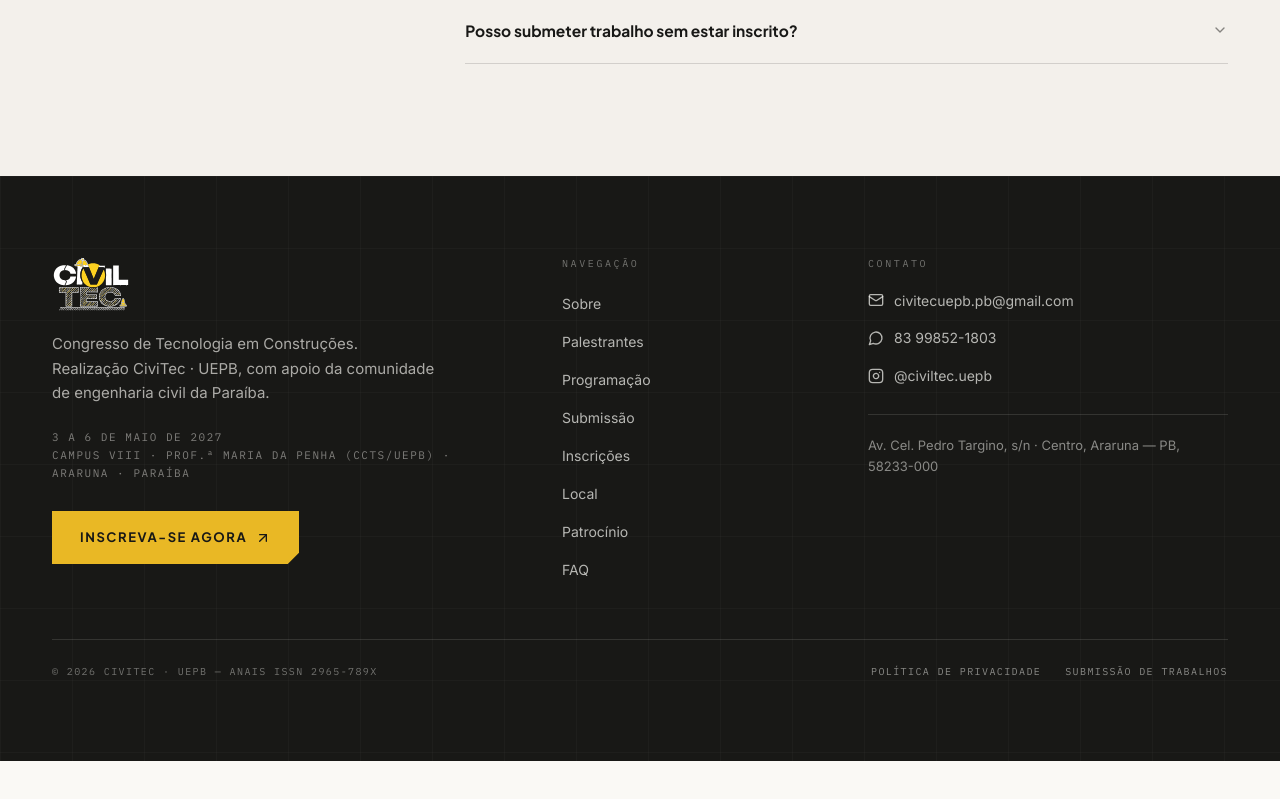
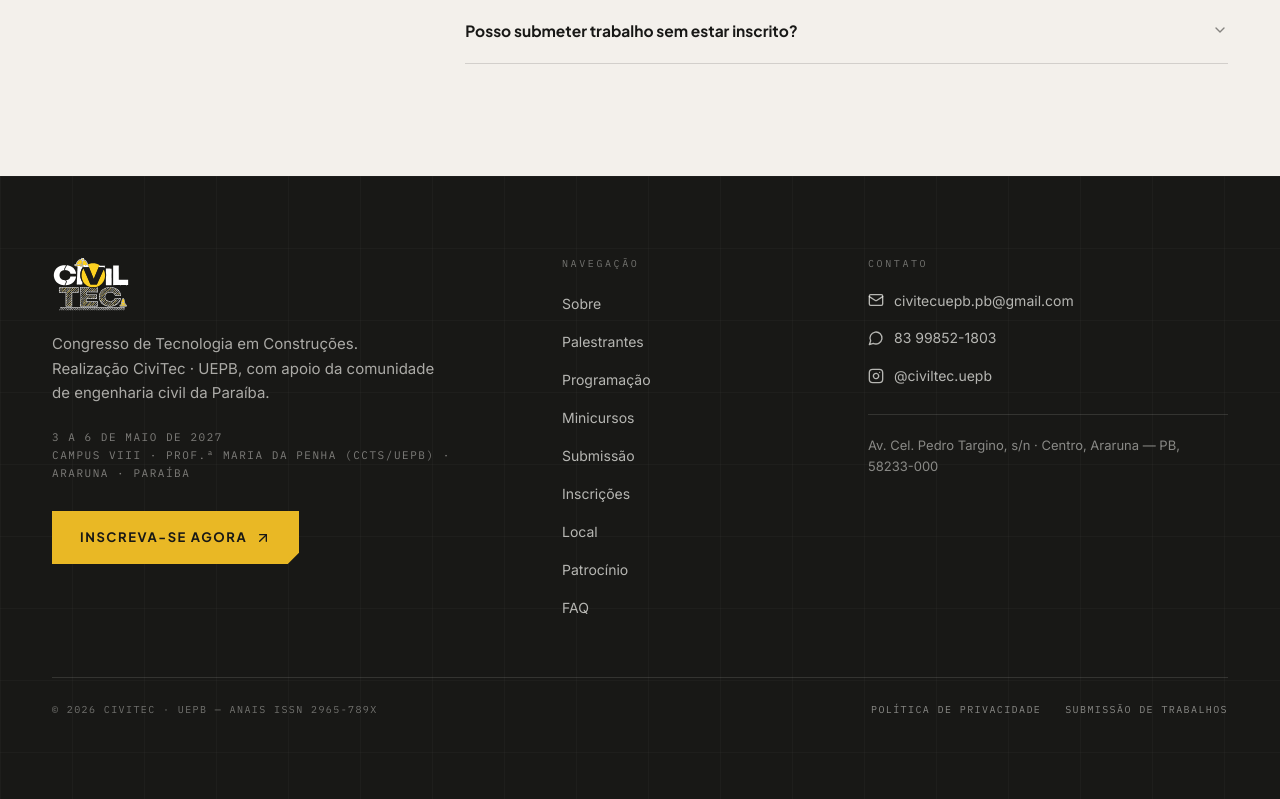
Before and after one commit to Dkalones/civil-tec, a React (Vite) app: page / in a window 1280 px wide. Shown: the part 8795-9594 px from the top of the page. Before the commit the page ends 9556 px from the top, so only its background shows below. Built offline with nearby package versions, Linux system fonts and the light colour scheme.

Commit message:
Adiciona minicursos à navegação do rodapé

```diff
--- a/src/components/site/Footer.jsx
+++ b/src/components/site/Footer.jsx
@@ -8,6 +8,7 @@ const NAV = [
   { label: "Sobre", to: "/sobre" },
   { label: "Palestrantes", to: "/palestrantes" },
   { label: "Programação", to: "/programacao" },
+  { label: "Minicursos", to: "/minicursos" },
   { label: "Submissão", to: "/submissao" },
   { label: "Inscrições", to: "/inscricao" },
   { label: "Local", to: "/local" },
```
